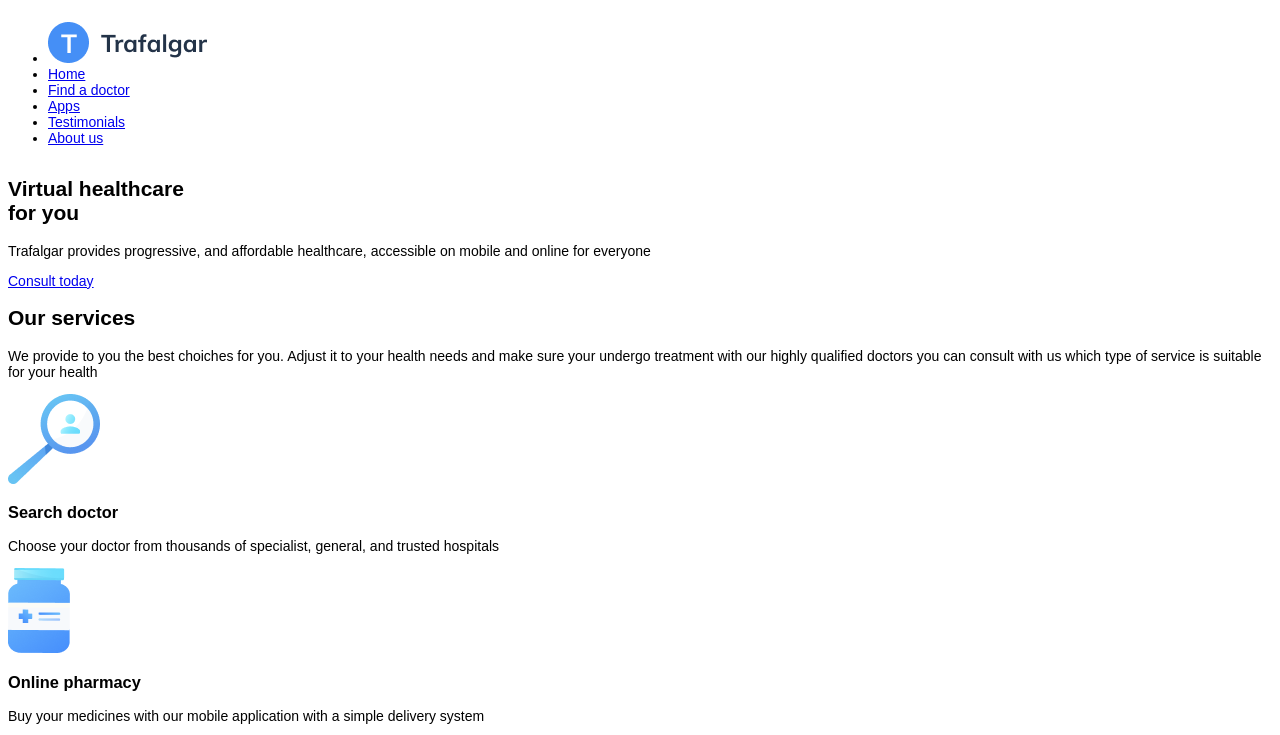
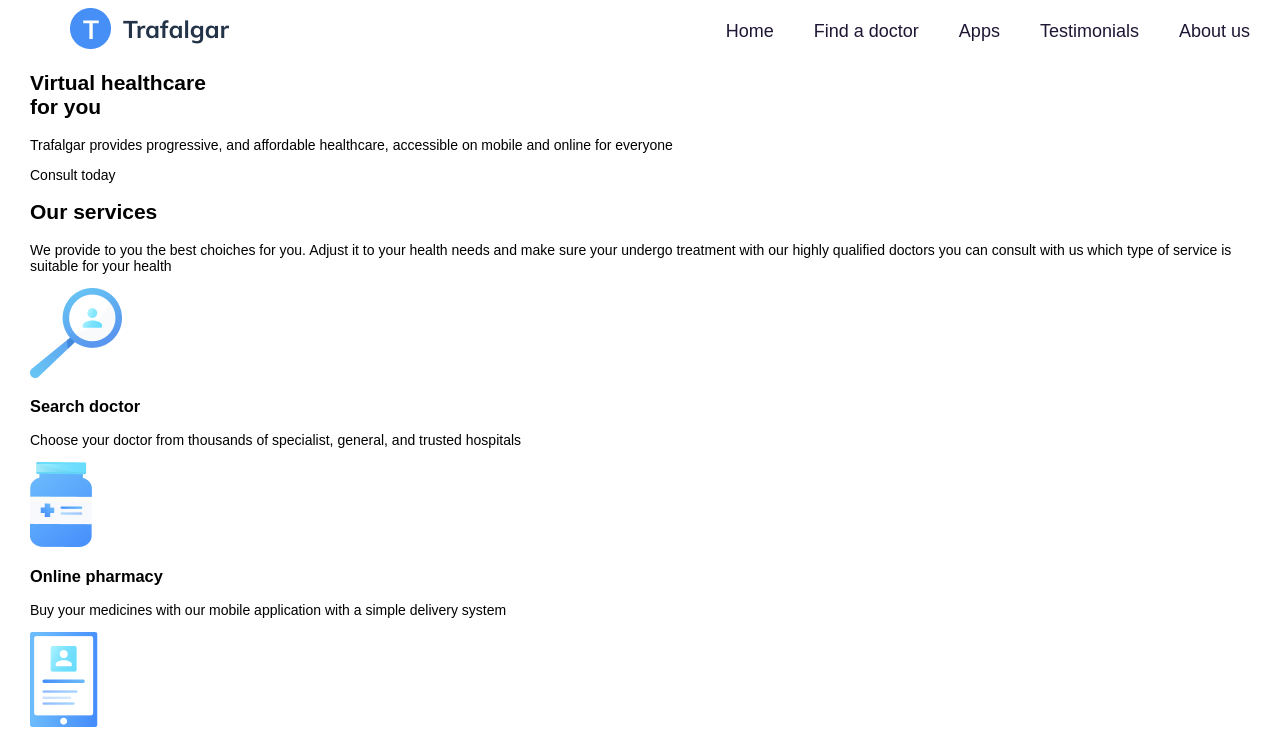
Before and after one commit to klizau/trafalgar, a website: page app/index.html in a window 1280 px wide. Shown: the top 735 px of the page. Drawn offline with nearby package versions, Linux system fonts and the light colour scheme; files that its build step writes are made by us from their sources.

Commit message:
chore(index): add container size

```diff
--- a/app/index.html
+++ b/app/index.html
@@ -14,7 +14,8 @@
   </head>
   <body class="page-body">
     <header class="header">
-      <nav class="nav">
+      <div class="container">
+      <nav class="nav header__nav">
         <ul class="nav__list">
           <li class="nav__item">
             <a class="link nav__link nav__link--logo" href="/">
@@ -43,9 +44,11 @@
           </li>
         </ul>
       </nav>
+    </div>
     </header>
     <main class="main">
       <section class="virtual-healthcare section">
+        <div class="container">
         <h1 class="virtual-healthcare__title section__title">
           Virtual healthcare <br />
           for you
@@ -58,9 +61,11 @@
         <a class="virtual-healhtcare__button button button--filled" href="#">
           Consult today
         </a>
+        </div>
       </section>
 
       <section class="services section">
+        <div class="container">
           <h2 class="section__title servises__title">Our services</h2>
           <p class="service__text section__text">
             We provide to you the best choiches for you. Adjust it to your
@@ -126,9 +131,11 @@
                     </div>
 </div>
  <a class="button servises__button" href="#">Learn more</a>
+ </div>
 </section>
 
       <section class="healthcare-providers section">
+        <div class="container">
         <h2 class="section-title healthcare-providers__title ">Leading healthcare providers</h2>
         <p class="healthcare-providers__text section__text">
           Trafalgar provides progressive, and affordable healthcare, accessible
@@ -138,9 +145,11 @@
         <a href="#" class="button healthcare__button">
           Learn more
        </a>
+       </div>
       </section>
 
       <section class="download section">
+        <div class="container">
         <h2 class="section__title download__title">Download our mobile apps</h2>
         <p class="download__text section__text">
           Our dedicated patient engagement app and web portal allow you to
@@ -150,9 +159,11 @@
         <a href="#" class="button download__button">
           Download <img class="vector" src="./img/icon/Vector.png" alt="arrow-down"
         /></a>
+        </div>
       </section>
 
       <section class="review review__card slider section">
+        <div class="container">
         <h2 class="section__title review__title">
           What our customer are saying
         </h2>
@@ -194,9 +205,11 @@
             </button>
           </div>
         </div>
+        </div>
       </section>
 
       <section class="articles">
+        <div class="container">
         <h2 class="section__title articles__title">Check out our latest article</h2>
         <div class="articles__card-list">
           <div class="card articles__card">
@@ -248,7 +261,7 @@
                 height="9"
             /></a>
           </div>
-        </div>
+         </div>
 
 
           <div class="card articles__card">
@@ -271,12 +284,17 @@
                 height="9"
             /></a>
           </div>
+
+
+        <a class="button" href="#"> View all</a>
         </div>
-      </div>
-        <a class="button" href="#"> View all</a>
+
+
+
       </section>
     </main>
     <footer class="footer">
+      <div class="container">
       <div class="footer__main-info">
         <div class="footer__logo">
           <img src="./img/icon/footrer-logo.png" alt="footer-logo" />
@@ -319,6 +337,7 @@
           <li class="footer__list-item"><a href="#">How it works</a></li>
         </ul>
       </div>
+      </div>
     </footer>
     <script src="js/common.min.js"></script>
   </body>
--- /dev/null
+++ b/app/scss/_components/_container.scss
@@ -0,0 +1,4 @@
+.container {
+  max-width: 1220px;
+  margin: 0 auto;
+}
--- a/app/scss/_components/_header.scss
+++ b/app/scss/_components/_header.scss
@@ -0,0 +1,3 @@
+.header__nav {
+  width: 100%;
+}
--- /dev/null
+++ b/app/scss/_components/_nav.scss
@@ -0,0 +1,18 @@
+.nav {
+  &__list {
+    display: flex;
+    align-items: center;
+    width: 100%;
+  }
+  &__item {
+    &:nth-child(2) {
+      margin-left: auto;
+    }
+    padding-left: 40px;
+  }
+}
+
+.nav__link {
+  color: #1f1534;
+  font-size: 18px;
+}
--- a/app/scss/main.scss
+++ b/app/scss/main.scss
@@ -34,6 +34,7 @@ body {
     }
   }
 }
+
 .events-none {
   pointer-events: none;
 }
@@ -77,5 +78,18 @@ strong {
   flex-shrink: 0;
 }
 
+ul {
+  list-style: none;
+  margin: 0;
+  padding: 0;
+}
+
+a {
+  text-decoration: none;
+  color: black;
+}
+
+@import "./_components/container";
 @import "./_components/header";
 @import "./_components/footer";
+@import "./_components/nav";
```
